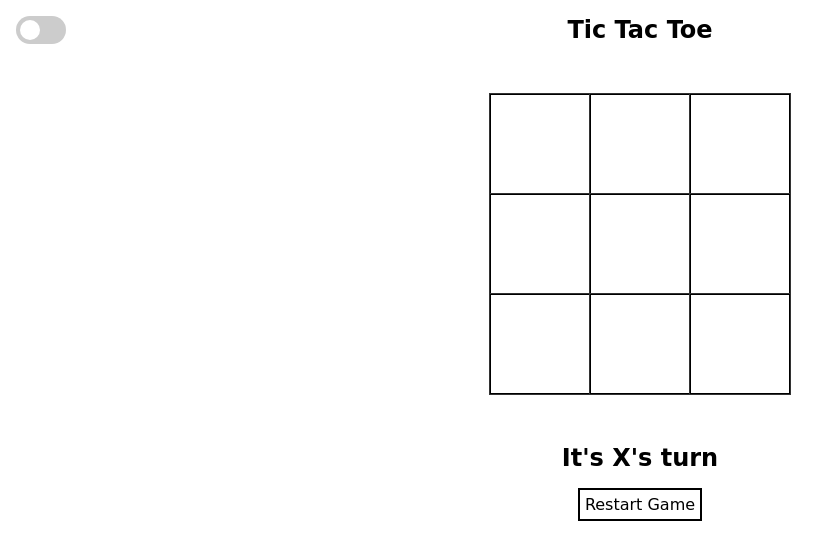
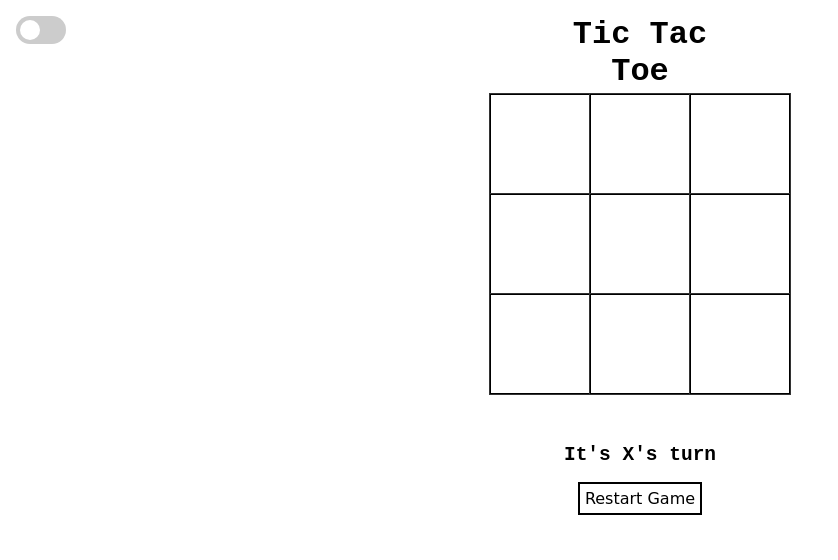
Before and after one commit to ashukumar2001/TicTacToe, a plain HTML site: page index.html in a window 1280 px wide. Shown: the whole page, without its empty margins (0-838 px from the left). Drawn offline with Linux system fonts and the light colour scheme.

Commit message:
toggle tap button fixed

```diff
--- a/style.css
+++ b/style.css
@@ -7,7 +7,7 @@ h1,h2 {
     margin: 1rem auto;
 }
 body {
-    font-family: cursive;
+    font-family: monospace;
 }
 section {
     text-align: center;
@@ -19,11 +19,13 @@ section {
     margin: 50px auto;
 }
 .game--title {
-    width: 150px;
+    width: 200px;
     position: absolute;
     top: 0;
     left: 50%;
-    margin-left: -75px;
+    margin-left: -100px;
+    font-family: monospace;
+    font-size: 2rem;
 
 }
 .cell {
@@ -35,6 +37,9 @@ section {
     cursor: pointer;
     line-height: 100px;
     font-size: 60px;
+}
+.game--status {
+    margin-top: 0px;
 }
 .game--restart {
     background: white;
--- a/toggle_style.css
+++ b/toggle_style.css
@@ -3,6 +3,7 @@
   align-items: center;
   margin-top: 1rem;
   margin-left: 1rem;
+  -webkit-tap-highlight-color: transparent;
 }
 .theme-switch {
   display: inline-block;
@@ -52,6 +53,7 @@ input:checked + .slider:before {
 
 @media only screen and (max-width: 500px) {
   .theme-switch-wrapper {
+    margin-top: 1.5rem;
     margin-left: 0.2rem;
   }
   .theme-switch {
```
